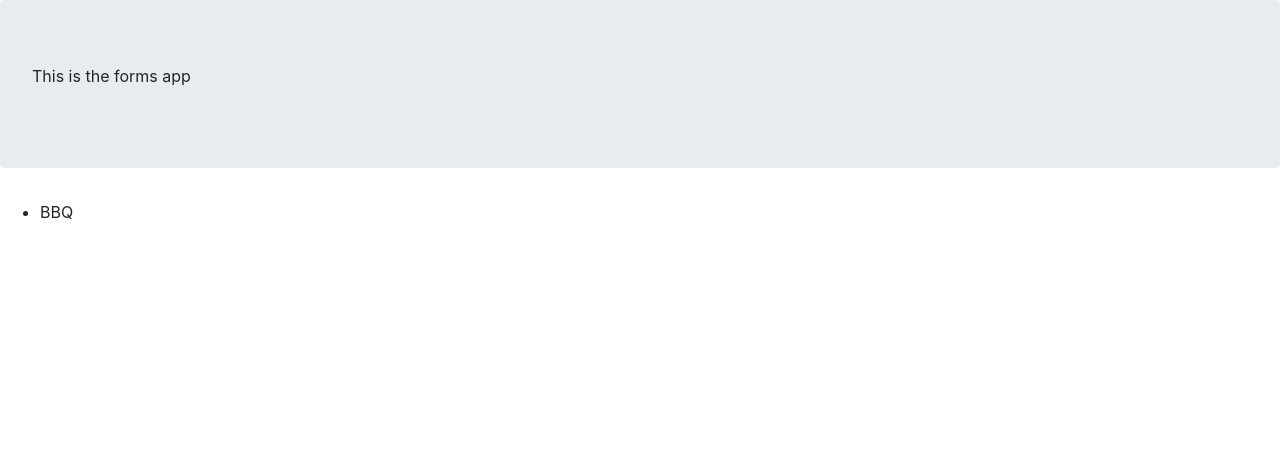
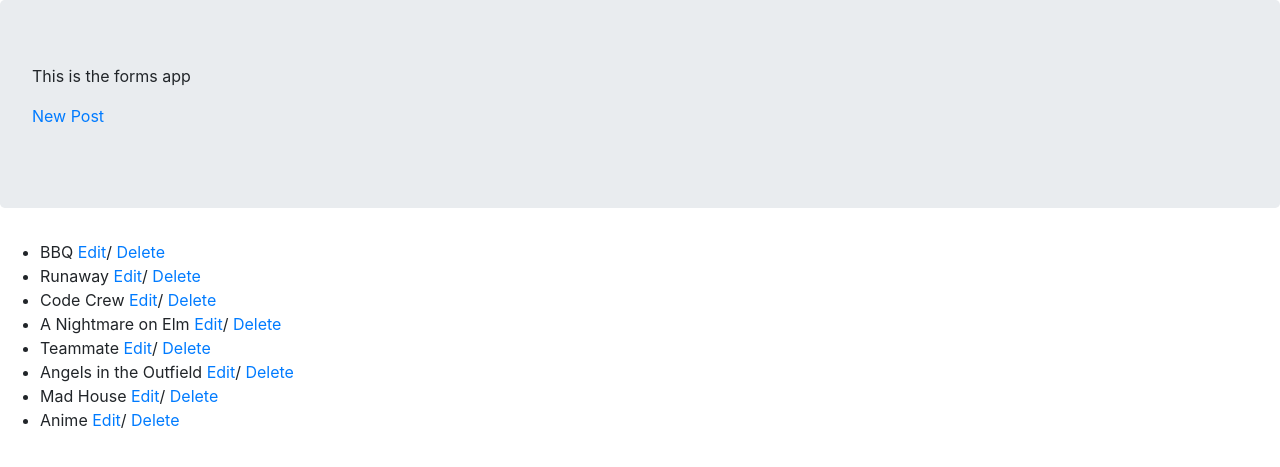
Before and after one commit to cs-fullstack-fall-2018/django-forms3-psanon19, a Django app: page / in a window 1280 px wide. Shown: the top 467 px of the page. Run offline with Django 3.2, Linux system fonts and the light colour scheme; data comes from the database, SQL or seed files in the repository; some libraries are stand-ins or nearby versions.

Commit message:
Delete does not Work

```diff
--- a/forms_app/models.py
+++ b/forms_app/models.py
@@ -4,9 +4,10 @@ from datetime import datetime
 
 class FormModel(models.Model):
     name = models.CharField(max_length=100)
-    recipe = models.CharField(max_length=500)
-    timeCook = models.IntegerField()
-    dateCreated = models.DateTimeField(default=datetime.now)
+    address = models.CharField(max_length=500)
+    operating_budget = models.IntegerField(default=0)
+    number_of_employees = models.IntegerField(default=0)
+    established_date = models.DateTimeField(default=datetime.now)
 
     def __str__(self):
         return self.name
--- a/forms_app/templates/forms_app/index.html
+++ b/forms_app/templates/forms_app/index.html
@@ -3,11 +3,13 @@
 <link rel="stylesheet" href="{% static 'forms_app/bootstrap.css' %}">
 <div class="jumbotron">
 	<p>This is the forms app</p>
+	<p> <a href="{% url 'add' %}">New Post</a> </p>
 </div>
 	{% if form_list %}
 		<ul>
 			{% for eachItem in form_list %}
-				<li>{{ eachItem.name }}</li>
+				<li>{{ eachItem.name }} <a href="{% url 'edit' pk=eachItem.pk %}">Edit</a>/
+					<a href="{% url 'delete' pk=eachItem.pk %}">Delete</a></li>
 			{% endfor %}
 		</ul>
 		{% else %}
--- /dev/null
+++ b/forms_app/templates/forms_app/input.html
@@ -0,0 +1,5 @@
+<form method="POST">
+    {% csrf_token %}
+    {{ form.as_p }}
+    <button type="submit">Submit</button>
+</form>
--- a/forms_app/urls.py
+++ b/forms_app/urls.py
@@ -3,5 +3,8 @@ from django.urls import path, include
 from . import views
 
 urlpatterns = [
-    path('', views.index, name='index'),
+    path('', views.index, name='list'),
+    path('add/', views.add, name='add'),
+    path('edit/<int:pk>', views.edit, name='edit'),
+    path('delete/<int:pk>', views.delete, name='delete'),
 ]
--- a/forms_app/views.py
+++ b/forms_app/views.py
@@ -1,6 +1,7 @@
-from django.shortcuts import render
+from django.shortcuts import render, get_object_or_404, redirect
+from django.utils import timezone
 
-
+from .forms import PostForm
 from .models import FormModel
 
 
@@ -8,3 +9,37 @@ def index(request):
     form_list = FormModel.objects.all()
     context = {'form_list': form_list}
     return render(request, 'forms_app/index.html', context)
+
+
+def add(request):
+    form = PostForm(request.POST or None)
+    if form.is_valid():
+        form.save()
+        return redirect("list")
+    else:
+        form = PostForm()
+    return render(request,'forms_app/input.html', {'form': form})
+
+
+def edit(request, pk):
+    the_model = get_object_or_404(FormModel, pk=pk)
+    form = PostForm(request.POST, instance=the_model)
+    if form.is_valid():
+        form.save()
+        return redirect("list")
+    else:
+        the_model = get_object_or_404(FormModel, pk=pk)
+        form = PostForm(instance=the_model)
+    return render(request, 'forms_app/input.html', {'form': form})
+
+
+def delete(request, pk):
+    the_model = get_object_or_404(FormModel, pk=pk)
+    form = PostForm(request.DELETE, instance=the_model)
+    if form.is_valid():
+        form.save()
+        return redirect("list")
+    else:
+        the_model = get_object_or_404(FormModel, pk=pk)
+        form = PostForm(instance=the_model)
+    return render(request, 'forms_app/input.html', {'form': form})
```
Also changed, not shown: forms_app/forms.py (added, +9 -0 lines), db.sqlite3, forms_app/migrations/0002_auto_20181016_1609.py (added), 1 other file.
